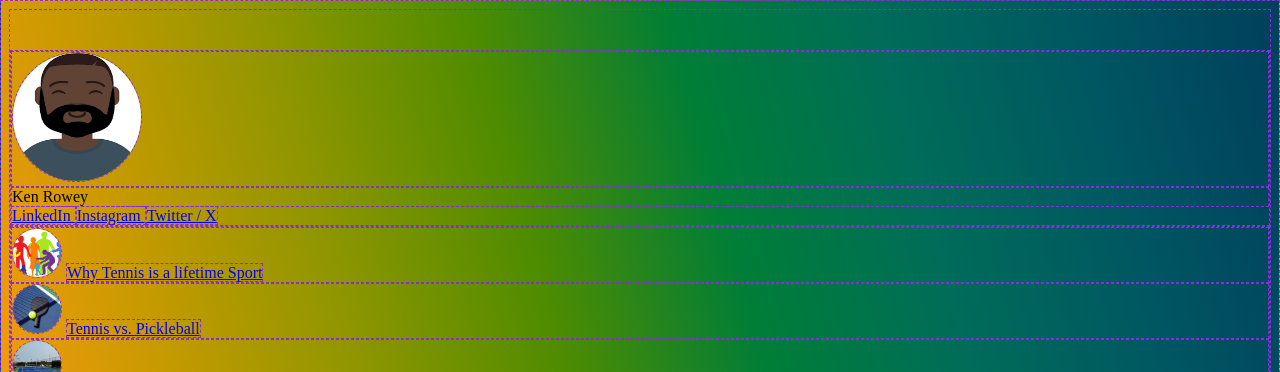
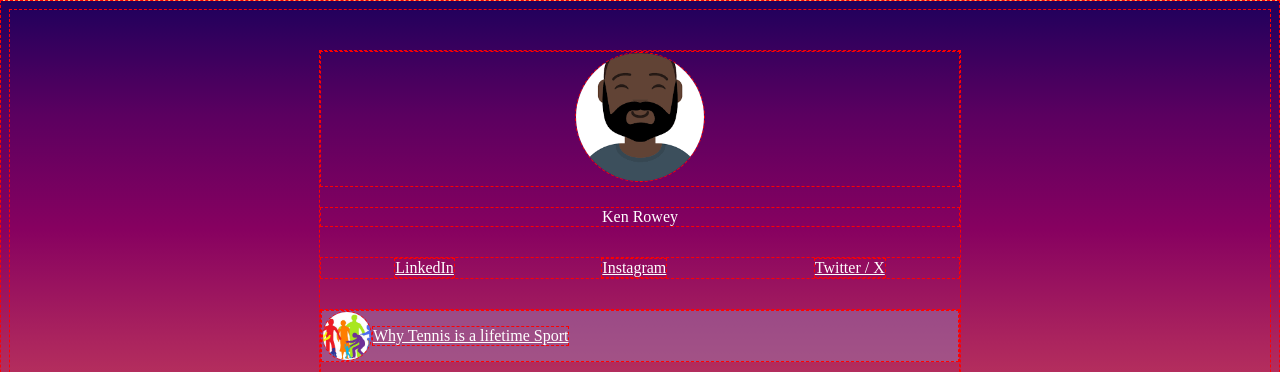
Before and after one commit to KenRowey/link-in-bio, a plain HTML site: page index.html in a window 1280 px wide. Shown: the top 372 px of the page. Drawn offline with Linux system fonts and the light colour scheme.

Commit message:
div classes correct

```diff
--- a/index.html
+++ b/index.html
@@ -1,26 +1,33 @@
-
 <!DOCTYPE html>
 <html>
 
 <head>
   <meta charset="UTF-8">
+  <meta name="viewport" content="width=device-width, initial-scale=1.0">
 
-  <title>Ken's links</title>
+  <title>Ken Rowey's Links</title>
 
   <style>
     * {
-      border: 1px blueviolet dashed;
+      border: 1px red dashed;
+    }
+
+    html {
+      min-height: 100%;
     }
 
     body {
+      min-height: 100%;
       padding-top: 40px;
       padding-bottom: 40px;
-      background: linear-gradient(255deg, #003f5b, #005662, #006c59, #007e37, #4f8c00, #8f9600, #c99a00, #ff9913); /* made at https://learnui.design/tools/gradient-generator.html */
+      background: linear-gradient(180deg, #1f005c, #5b0060, #870160, #ac255e, #ca485c, #e16b5c, #f39060, #ffb56b);
+      color: rgba(255, 255, 255, 1.0);
     }
 
     .avatar-image {
       width: 128px;
       height: 128px;
+      object-fit: cover;
       border-radius: 128px;
     }
 
@@ -30,6 +37,47 @@
       border-radius: 48px;
       object-fit: cover;
     }
+
+    a {
+      color: rgba(255, 255, 255, 1.0);
+    }
+
+    .item {
+      background-color: rgba(149, 123, 173, 0.5);
+    }
+
+    .main-container {
+      max-width: 640px;
+      margin: auto;
+    }
+
+    .image-row {
+      margin-bottom: 20px;
+      text-align: center;
+    }
+
+    .name-row {
+      margin-bottom: 30px;
+      text-align: center;
+    }
+
+    .social-icons-row {
+      margin-bottom: 30px;
+      display: flex;
+      justify-content: space-around;
+    }
+
+    .item {
+      margin-bottom: 20px;
+      display: flex;
+      align-items: center;
+    }
+
+    .link-text {
+      text-align: center;
+      flex-grow: 1;
+    }
+
   </style>
 </head>
 
@@ -37,15 +85,13 @@
       <div class="main-container">
         <div class="image-row">
           <img src="pics/avatar.png" alt="Ken's Avatar" class="avatar-image">
-
-          </style>
         </div>
 
         <div class="name-row">
           Ken Rowey
         </div>
 
-
+        <div class="social-icons-row">
           <a href="https://www.linkedin.com/in/KennethRowey" target="_blank">
             LinkedIn
           </a>
```
